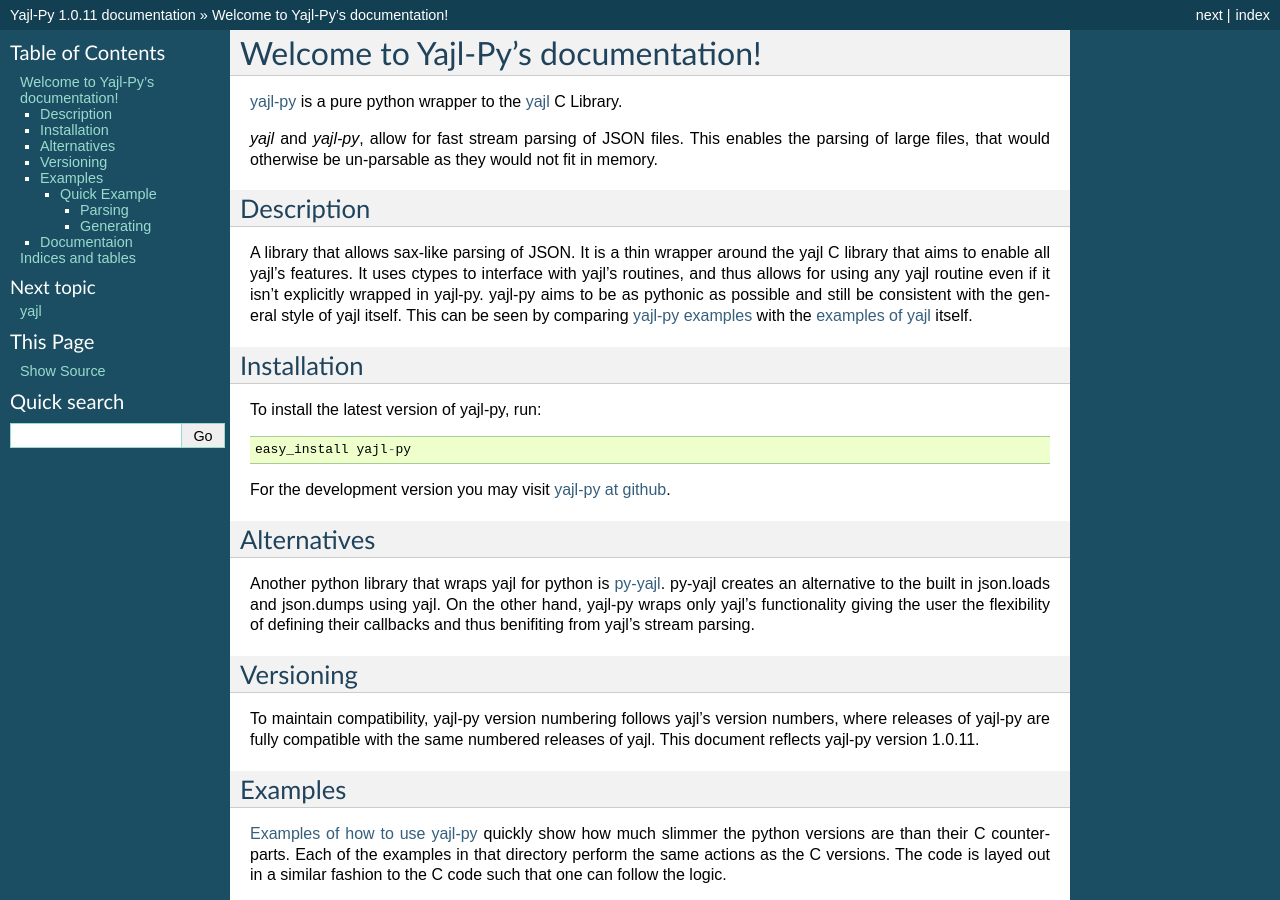
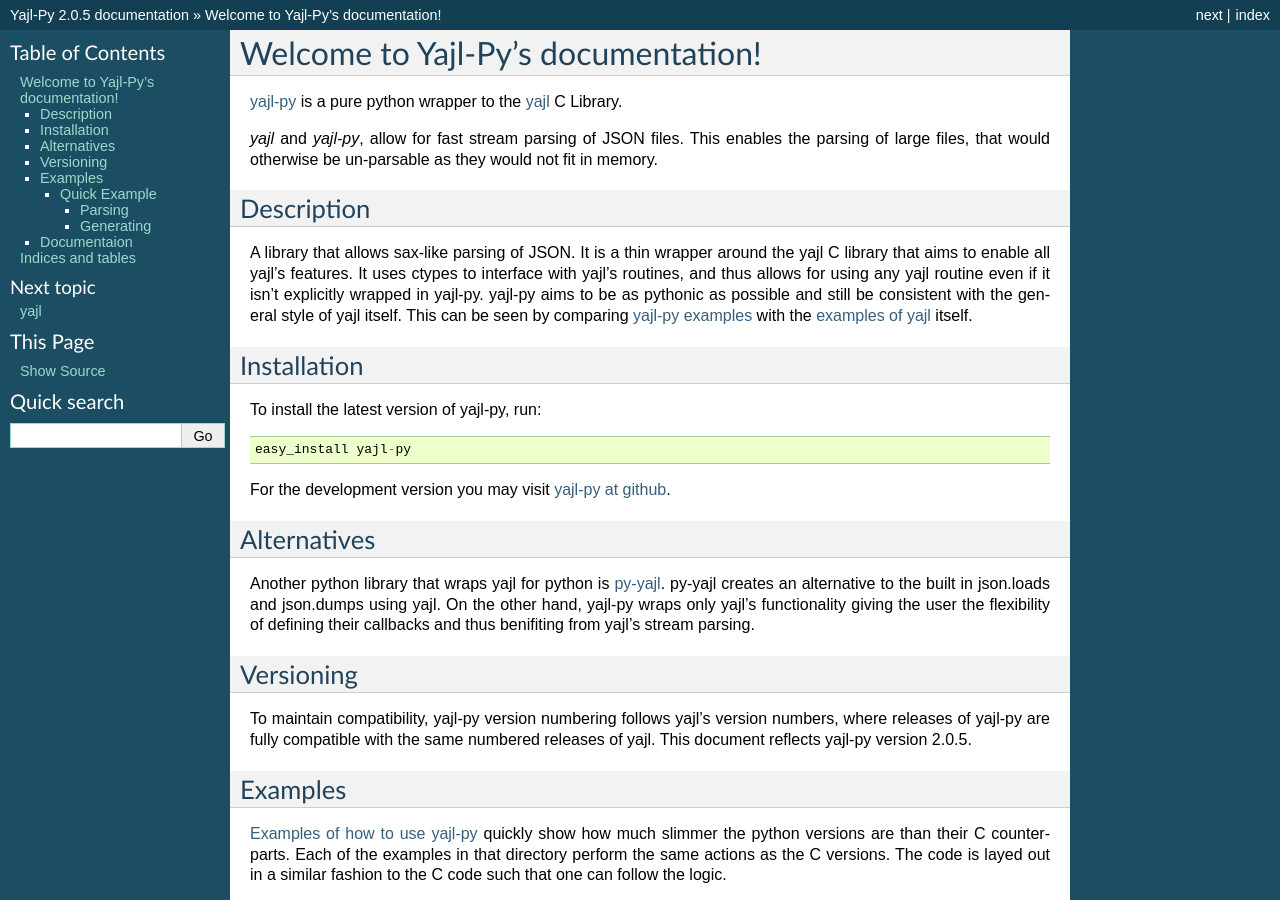
Before and after one commit to pykler/yajl-py, a Sphinx documentation site: the page built from doc/source/index.rst, in a window 1280 px wide and 900 px high. Built offline with Sphinx 7.4.7, drawn with Linux system fonts in a browser that asks for light colours; some of the changed text lies outside the part shown.

Commit message:
Updating version number in docs.

```diff
--- a/doc/source/conf.py
+++ b/doc/source/conf.py
@@ -10,13 +10,13 @@
 #
 # All configuration values have a default; values that are commented out
 # serve to show the default.
-
 import sys, os
 
 # If extensions (or modules to document with autodoc) are in another directory,
 # add these directories to sys.path here. If the directory is relative to the
 # documentation root, use os.path.abspath to make it absolute, like shown here.
 sys.path = [os.path.abspath('../../')] + sys.path
+
 
 # -- General configuration -----------------------------------------------------
 
@@ -45,9 +45,9 @@ copyright = u'2010, Hatem Nassrat'
 # built documents.
 #
 # The short X.Y version.
-version = '1.0.11'
+from yajl import __version__ as version
 # The full version, including alpha/beta/rc tags.
-release = '1.0.11'
+release = version
 
 # The language for content autogenerated by Sphinx. Refer to documentation
 # for a list of supported languages.
```
